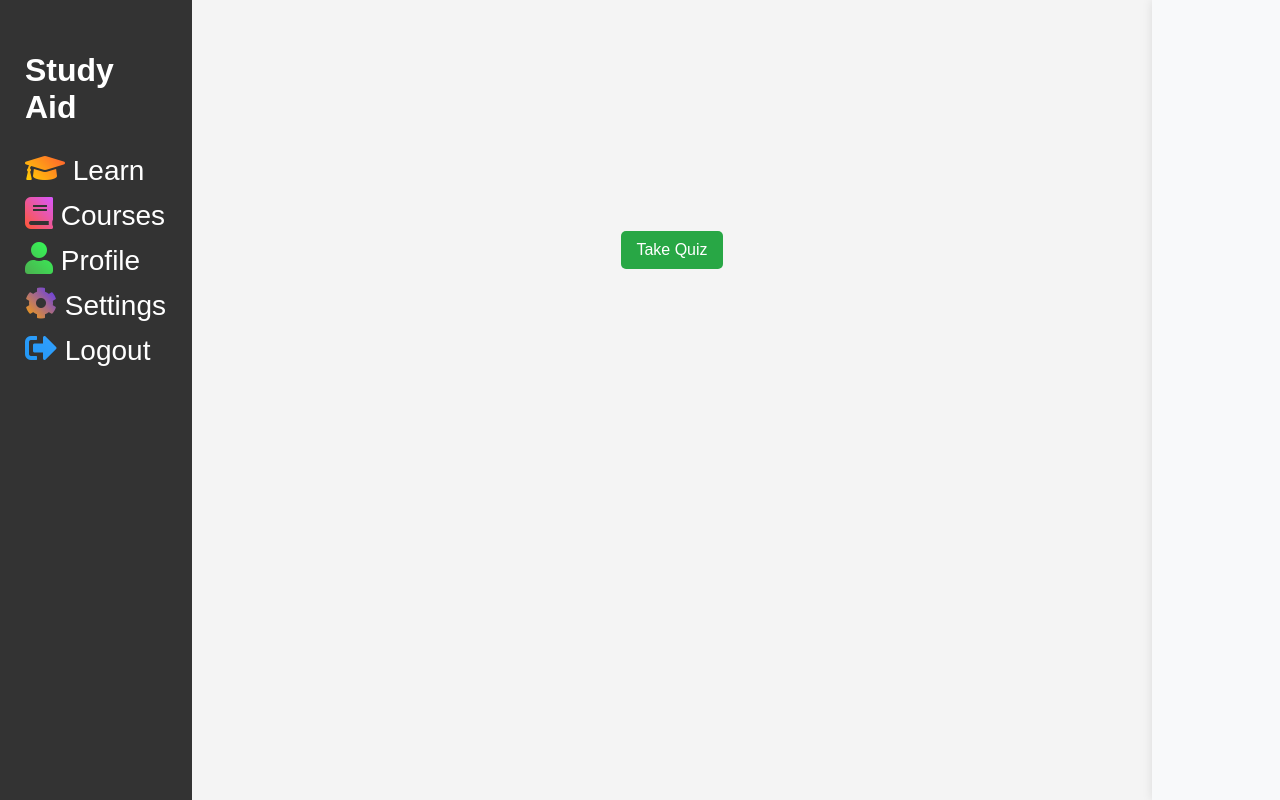
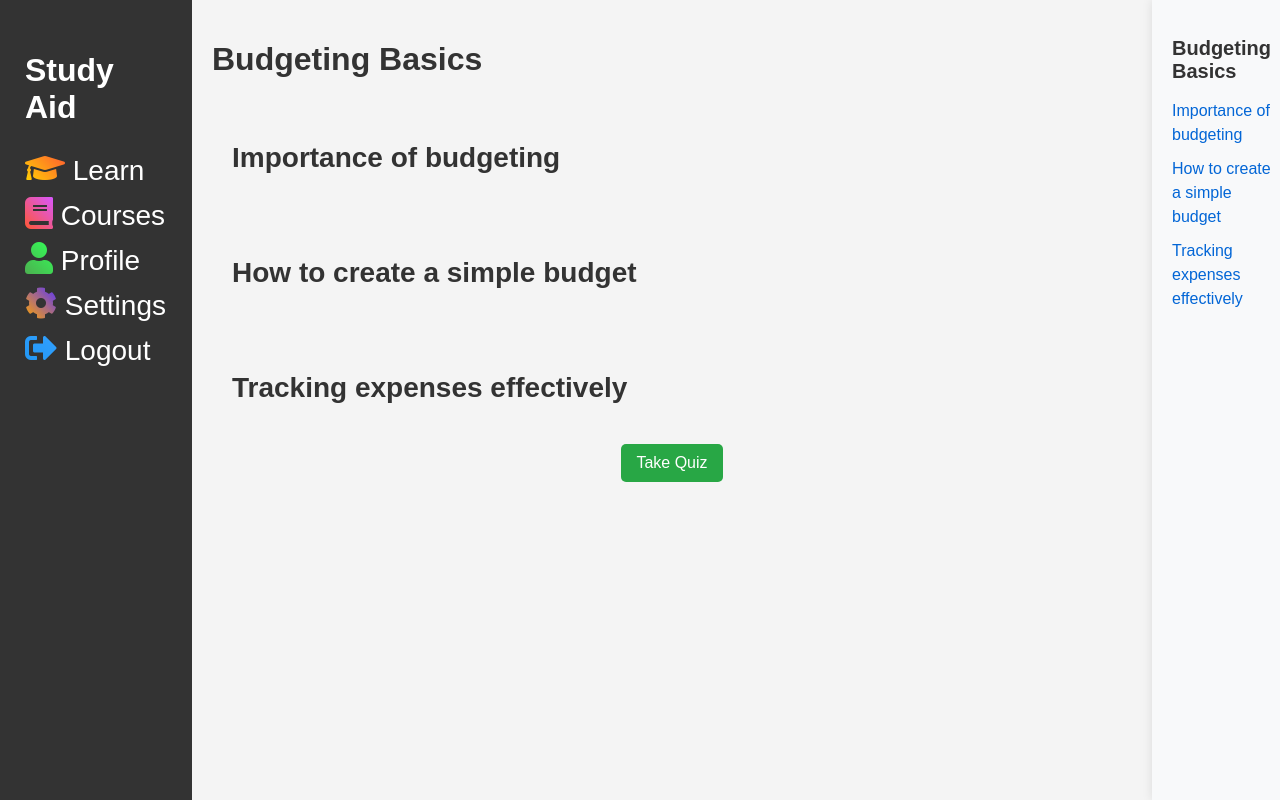
Before and after one commit to sally-20/InteractiveIntelligenceStudyAid, a Python web app: template templates/lessons/pfbeglsn1.html in a window 1280 px wide. Run offline with Jinja, Linux system fonts and the light colour scheme; the template is opened without the code that fills it, so the values that code supplies are empty.

Commit message:
Update pfbeglsn1.html

```diff
--- a/templates/lessons/pfbeglsn1.html
+++ b/templates/lessons/pfbeglsn1.html
@@ -3,7 +3,7 @@
 <head>
     <meta charset="UTF-8">
     <meta name="viewport" content="width=device-width, initial-scale=1.0">
-    <title></title>
+    <title>Budgeting Basics</title>
     <link rel="stylesheet" href="{{ url_for('static', filename='css/learningstyles.css') }}">
     <link rel="stylesheet" href="https://cdnjs.cloudflare.com/ajax/libs/font-awesome/5.15.3/css/all.min.css">
     <style>
@@ -379,23 +379,23 @@
             </ul>
         </aside>
         <main class="lesson-main-content">
-            <h1></h1>
+            <h1>Budgeting Basics</h1>
             <div id="sublesson1">
-                <h2></h2>
+                <h2>Importance of budgeting</h2>
                 <p>
 
                 </p>
             </div>
             <!-- Sub Lesson 2 Content -->
             <div id="sublesson2">
-                <h2></h2>
+                <h2>How to create a simple budget</h2>
                 <p>
 
                 </p>
             </div>
             <!-- Sub Lesson 3 Content -->
             <div id="sublesson3">
-                <h2></h2>
+                <h2>Tracking expenses effectively</h2>
                 <p>
 
                 </p>
@@ -408,11 +408,11 @@
             </div>
         </main>
         <aside class="sidebar-right">
-            <h2></h2>
+            <h2>Budgeting Basics</h2>
             <ul class="sub-lesson-links">
-                <li><a href="#sublesson1"></a></li>
-                <li><a href="#sublesson2"></a></li>
-                <li><a href="#sublesson3"></a></li>
+                <li><a href="#sublesson1">Importance of budgeting</a></li>
+                <li><a href="#sublesson2">How to create a simple budget</a></li>
+                <li><a href="#sublesson3">Tracking expenses effectively</a></li>
             </ul>
         </aside>
 </body>
```
